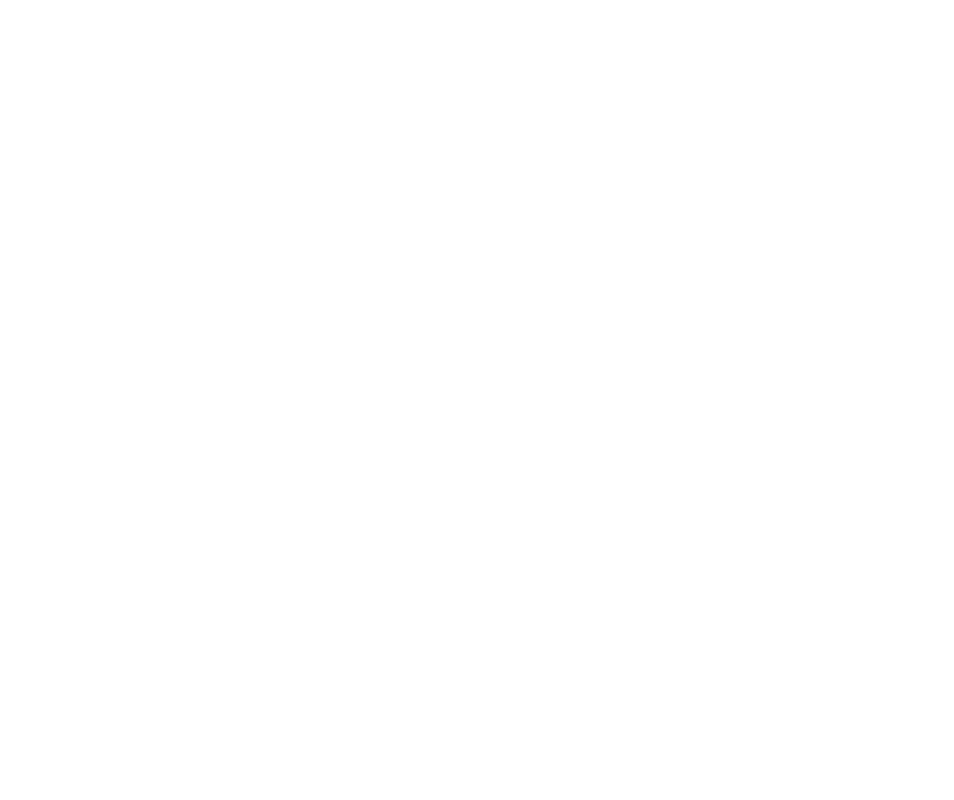
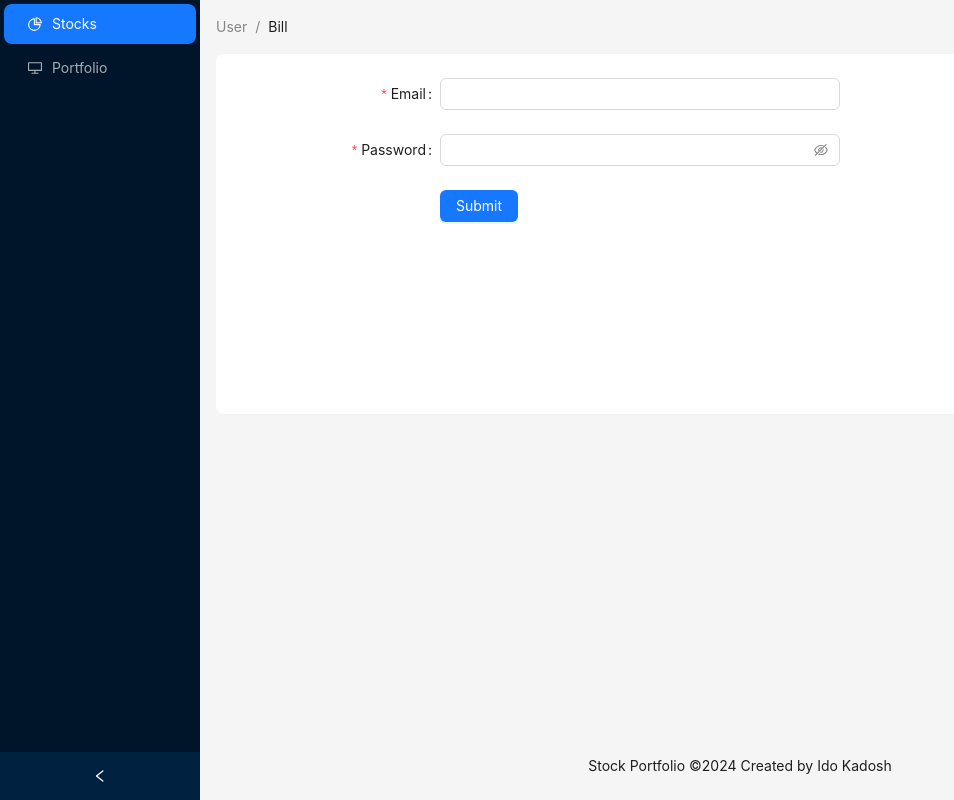
Before and after one commit to Ido-Kadosh/stocks-portfolio, a React (Vite) app: page /login in a window 1280 px wide. Before the commit this address had no page. Shown: the whole page, without its empty margins (0-954 px from the left). Built offline with nearby package versions, Linux system fonts and the light colour scheme.

Commit message:
feat: add loginSignup page component

```diff
--- a/src/App.tsx
+++ b/src/App.tsx
@@ -1,6 +1,9 @@
-import { BrowserRouter as Router, Routes, Route } from 'react-router-dom';
+import { Route, BrowserRouter as Router, Routes } from 'react-router-dom';
+import DefaultLayout from './layout/DefaultLayout';
 import PortfolioPage from './pages/PortfolioPage';
-import DefaultLayout from './layout/DefaultLayout';
+import StocksPage from './pages/StocksPage';
+import UserMsg from './components/UserMsg';
+import LoginSignup from './pages/loginSignup';
 
 function App() {
 	return (
@@ -9,9 +12,13 @@
 				<main>
 					<Routes>
 						<Route element={<DefaultLayout />}>
-							<Route path="/" element={<PortfolioPage />} />
+							<Route path="/portfolio" element={<PortfolioPage />} />
+							<Route path="/" element={<StocksPage />} />
+							<Route path="/login" element={<LoginSignup />} />
+							<Route path="/signup" element={<LoginSignup />} />
 						</Route>
 					</Routes>
+					<UserMsg />
 				</main>
 			</Router>
 		</div>
--- /dev/null
+++ b/src/pages/loginSignup.tsx
@@ -0,0 +1,69 @@
+import { Button, Form, FormProps, Input } from 'antd';
+import { observer } from 'mobx-react';
+import { useEffect, useState } from 'react';
+import { useLocation, useNavigate } from 'react-router-dom';
+import { ICredentials } from '../interfaces/user.interface';
+import { authService } from '../services/auth.service';
+import { systemStore } from '../store/SystemStore';
+import { userStore } from '../store/UserStore';
+
+const LoginSignUp = () => {
+	const [isSignUp, setIsSignUp] = useState(false);
+	const location = useLocation();
+	const navigate = useNavigate();
+
+	useEffect(() => {
+		setIsSignUp(location.pathname.includes('signup'));
+	}, [location]);
+
+	const onSubmit: FormProps<ICredentials>['onFinish'] = async credentials => {
+		try {
+			const authFunction = isSignUp ? 'signup' : 'login';
+			const user = await authService[authFunction](credentials);
+			userStore.setUser(user);
+			const successMsg = `${isSignUp ? 'signup' : 'login'} successful`;
+			systemStore.showSuccessMsg(successMsg);
+			navigate('/');
+		} catch (err: any) {
+			console.log(err);
+			const errorMsg = err.response?.data?.message || 'Something went wrong';
+			systemStore.showErrorMsg(errorMsg);
+		}
+	};
+
+	return (
+		<Form
+			name="basic"
+			labelCol={{ span: 8 }}
+			wrapperCol={{ span: 16 }}
+			style={{ maxWidth: 600 }}
+			initialValues={{ remember: true }}
+			onFinish={onSubmit}
+			autoComplete="off"
+		>
+			<Form.Item<ICredentials>
+				label="Email"
+				name="email"
+				rules={[{ required: true, message: 'Please input your email!' }]}
+			>
+				<Input />
+			</Form.Item>
+
+			<Form.Item<ICredentials>
+				label="Password"
+				name="password"
+				rules={[{ required: true, message: 'Please input your password!' }]}
+			>
+				<Input.Password />
+			</Form.Item>
+
+			<Form.Item wrapperCol={{ offset: 8, span: 16 }}>
+				<Button type="primary" htmlType="submit">
+					Submit
+				</Button>
+			</Form.Item>
+		</Form>
+	);
+};
+
+export default observer(LoginSignUp);
--- /dev/null
+++ b/src/services/auth.service.ts
@@ -0,0 +1,54 @@
+import { ICredentials, IUser } from '../interfaces/user.interface';
+import { httpService } from './http.service';
+import { jwtDecode } from 'jwt-decode';
+
+export const STORAGE_KEY_LOGGED_IN_USER = 'loggedInUser';
+const BASE_URL = 'auth/';
+
+const login = async (credentials: ICredentials) => {
+	const user = await httpService.post(BASE_URL + 'login', credentials);
+	return _saveLocalUser(user);
+};
+
+const signup = async (credentials: ICredentials) => {
+	const { token } = await httpService.post(BASE_URL + 'signup', credentials);
+	const { id: _id, email } = jwtDecode<{ id: string; email: string }>(token);
+	return _saveLocalUser({ _id, email });
+};
+
+const logout = async (): Promise<{ msg: any }> => {
+	const result = await httpService.post(BASE_URL + 'logout');
+	localStorage.removeItem(STORAGE_KEY_LOGGED_IN_USER);
+	return result;
+};
+
+const changePassword = (credentials: ICredentials): Promise<{ msg: string }> => {
+	return httpService.post(BASE_URL + 'change', credentials);
+};
+
+const _saveLocalUser = (user: IUser) => {
+	localStorage.setItem(STORAGE_KEY_LOGGED_IN_USER, JSON.stringify(user));
+	return user;
+};
+
+const getEmptyCredentials = () => {
+	return {
+		email: '',
+		password: '',
+	};
+};
+
+const getLoggedInUser = (): IUser | null => {
+	const user = localStorage.getItem(STORAGE_KEY_LOGGED_IN_USER);
+	if (user) return JSON.parse(user);
+	return null;
+};
+
+export const authService = {
+	login,
+	logout,
+	signup,
+	changePassword,
+	getEmptyCredentials,
+	getLoggedInUser,
+};
--- /dev/null
+++ b/src/services/http.service.ts
@@ -0,0 +1,45 @@
+import Axios from 'axios';
+import { STORAGE_KEY_LOGGED_IN_USER } from './auth.service';
+
+const BASE_URL = process.env.NODE_ENV === 'production' ? '/api/' : '//localhost:3030/api/';
+
+var axios = Axios.create({
+	withCredentials: true,
+});
+
+export const httpService = {
+	get(endpoint: string, data?: object) {
+		return ajax(endpoint, 'GET', data);
+	},
+	post(endpoint: string, data?: object) {
+		return ajax(endpoint, 'POST', data);
+	},
+	put(endpoint: string, data?: object) {
+		return ajax(endpoint, 'PUT', data);
+	},
+	delete(endpoint: string, data?: object) {
+		return ajax(endpoint, 'DELETE', data);
+	},
+};
+
+const ajax = async (endpoint: string, method: string, data?: object) => {
+	try {
+		const res = await axios({
+			url: `${BASE_URL}${endpoint}`,
+			method,
+			data,
+			params: method === 'GET' ? data : null,
+		});
+		return res.data;
+	} catch (err: any) {
+		console.log(`Had Issues ${method}ing to the backend, endpoint: ${endpoint}, with data: `, data);
+		console.dir(err);
+		if (err.response?.status === 401) {
+			if (localStorage.getItem(STORAGE_KEY_LOGGED_IN_USER)) {
+				localStorage.removeItem(STORAGE_KEY_LOGGED_IN_USER);
+				window.location.reload();
+			}
+		}
+		throw err;
+	}
+};
```
